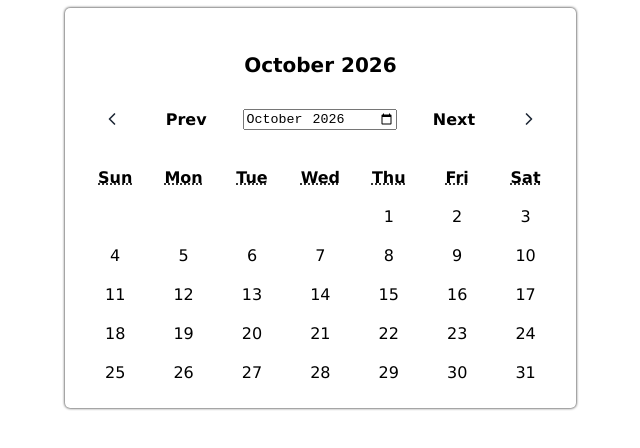
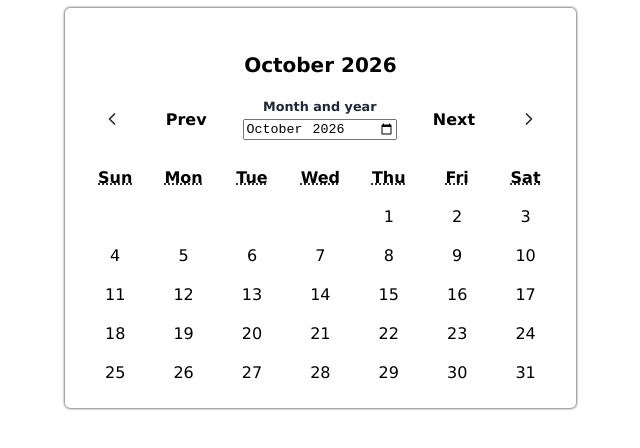
Before and after one commit to Temceo/martin_houssam_days_calendar, a website with bundled scripts: page index.html in a window 1280 px wide. Shown: the whole page, without its empty margins (309-949 px from the left). Built offline with nearby package versions, Linux system fonts and the light colour scheme.

Commit message:
style: display accessible month picker label

```diff
--- a/index.html
+++ b/index.html
@@ -1,10 +1,9 @@
-<!DOCTYPE html>
+<!doctype html>
 <html lang="en">
-
   <head>
-  <meta charset="UTF-8">
-  <meta name="viewport" content="width=device-width, initial-scale=1.0">
-  <link rel="stylesheet" href="style.css">
+    <meta charset="UTF-8" />
+    <meta name="viewport" content="width=device-width, initial-scale=1.0" />
+    <link rel="stylesheet" href="style.css" />
     <script type="module" src="web.mjs"></script>
     <title>Calendars</title>
   </head>
@@ -15,23 +14,45 @@
         <header class="header">
           <h1 id="month-year" aria-live="polite">Calendar</h1>
           <nav aria-label="Calendar navigation">
-
-          <button id="prev" class="btn" type="button" aria-label="Previous month">
-            <svg viewBox="0 0 24 24" fill="none" stroke="currentColor" stroke-width="2" stroke-linecap="round"
-              stroke-linejoin="round" aria-hidden="true" focusable="false">
+            <button
+              id="prev"
+              class="btn"
+              type="button"
+              aria-label="Previous month"
+            >
+              <svg
+                viewBox="0 0 24 24"
+                fill="none"
+                stroke="currentColor"
+                stroke-width="2"
+                stroke-linecap="round"
+                stroke-linejoin="round"
+                aria-hidden="true"
+                focusable="false"
+              >
                 <path d="M15 18l-6-6 6-6" />
               </svg>
             </button>
             <p class="arrow-label">Prev</p>
-          <input id="month-picker" type="month" aria-label="Choose month and year">
+            <div class="month-picker-group">
+              <label for="month-picker">Month and year</label>
+              <input id="month-picker" type="month" />
+            </div>
             <p class="arrow-label">Next</p>
             <button id="next" class="btn" type="button" aria-label="Next month">
-            <svg viewBox="0 0 24 24" fill="none" stroke="currentColor" stroke-width="2" stroke-linecap="round"
-              stroke-linejoin="round" aria-hidden="true" focusable="false">
+              <svg
+                viewBox="0 0 24 24"
+                fill="none"
+                stroke="currentColor"
+                stroke-width="2"
+                stroke-linecap="round"
+                stroke-linejoin="round"
+                aria-hidden="true"
+                focusable="false"
+              >
                 <path d="M9 18l6-6-6-6" />
               </svg>
             </button>
-
           </nav>
         </header>
 
@@ -53,5 +74,4 @@
       <section id="show-event-details"></section>
     </main>
   </body>
-
 </html>
--- a/style.css
+++ b/style.css
@@ -27,9 +27,24 @@ main {
   text-align: center;
 }
 
+
+.month-picker-group {
+  display: flex;
+  flex-direction: column;
+  align-items: center;
+  gap: 5px;
+}
+
+.month-picker-group label {
+  font-size: 0.8rem;
+  font-weight: 600;
+  color: #1f2937;
+}
+
 #month-picker {
-  grid-column: 2;
+  max-width: 100%;
 }
+
 
 .btn {
   cursor: pointer;
```
Lines whose indentation alone changed are shown as unchanged.
